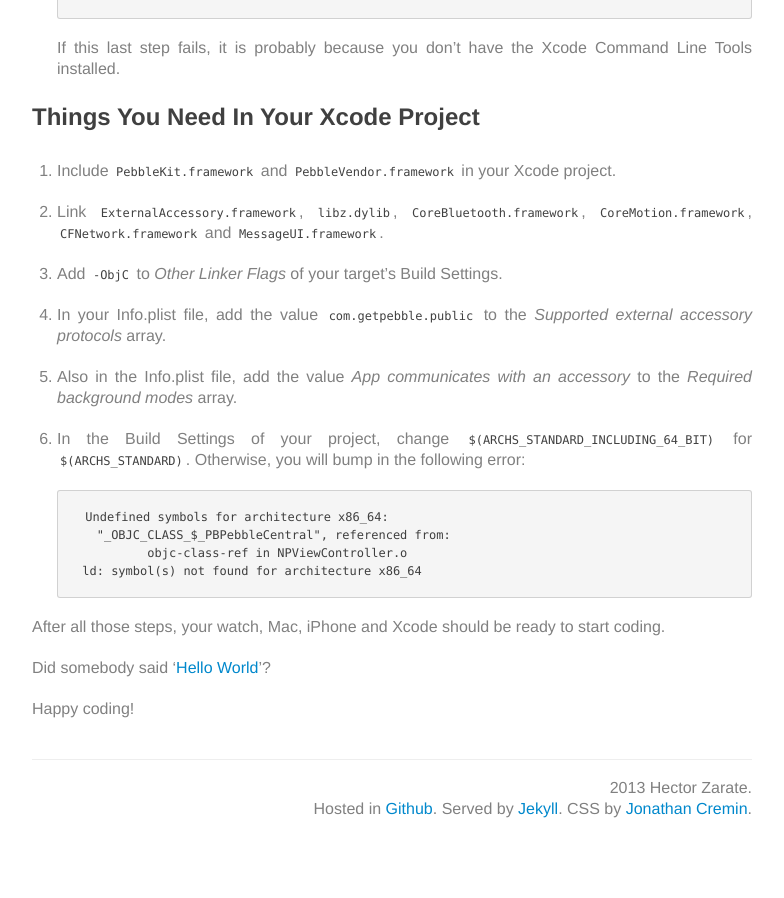
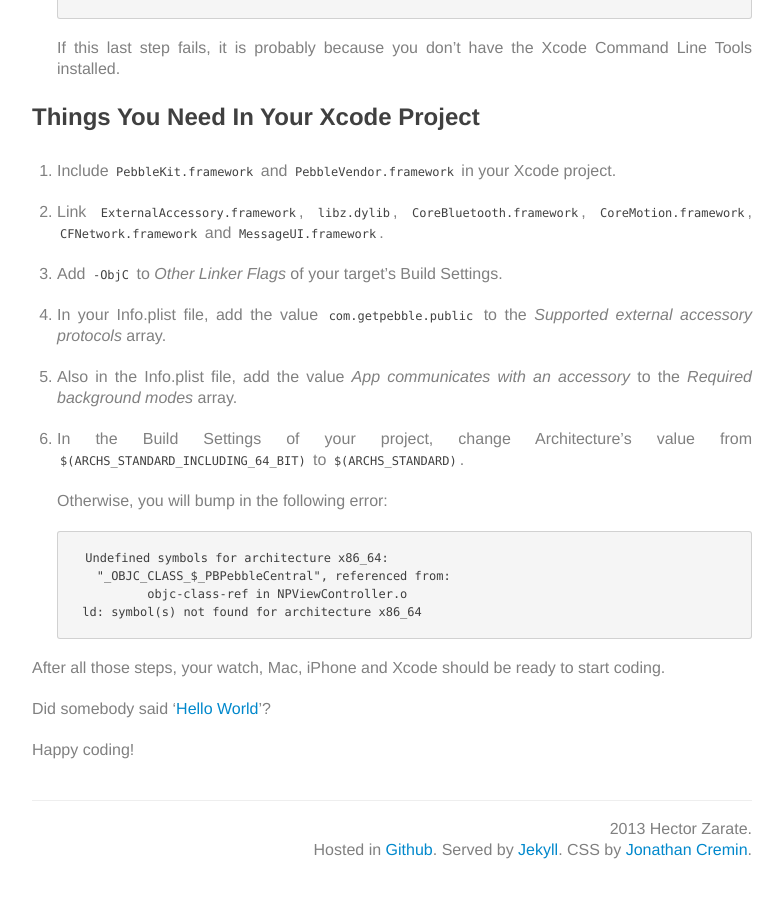
Before and after one commit to ChocoChipset/iOSCowboy.github.io, a Jekyll site: the page built from _posts/2013-12-02-pebble-mavericks-and-xcode-5.md, in a window 1280 px wide and 900 px high, scrolled down 2088 px. Shown: the whole window, without its empty margins (248-1032 px from the left). Built offline with Jekyll 4.4.1, drawn with Linux system fonts in a browser that asks for light colours; Markdown is read by kramdown in place of the engine named in the settings; before the commit the page ends 2947 px from its top, so only the background shows below that.

Commit message:
Fixed missing word on post about Pebble

`````diff
--- a/_posts/2013-12-02-pebble-mavericks-and-xcode-5.md
+++ b/_posts/2013-12-02-pebble-mavericks-and-xcode-5.md
@@ -100,7 +100,9 @@
 
 5. Also in the Info.plist file,  add the value *App communicates with an accessory* to the *Required background modes* array.
 
-6. In the Build Settings of your project, change ```$(ARCHS_STANDARD_INCLUDING_64_BIT)``` for ```$(ARCHS_STANDARD)```. Otherwise, you will bump in the following error:
+6. In the Build Settings of your project, change Architecture's value from  ```$(ARCHS_STANDARD_INCLUDING_64_BIT)``` to ```$(ARCHS_STANDARD)```.
+
+	Otherwise, you will bump in the following error:
 
 	````
 	Undefined symbols for architecture x86_64:
`````
